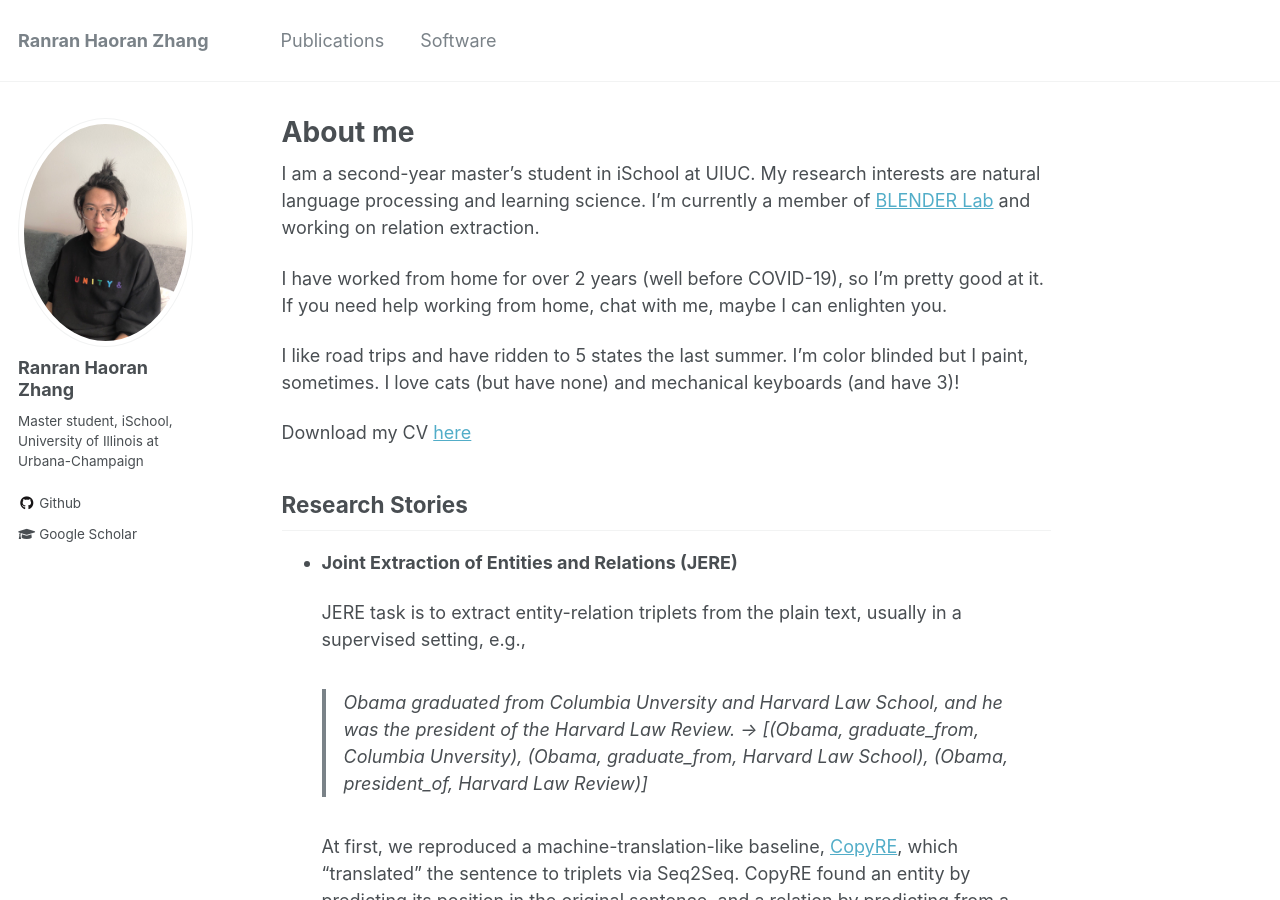
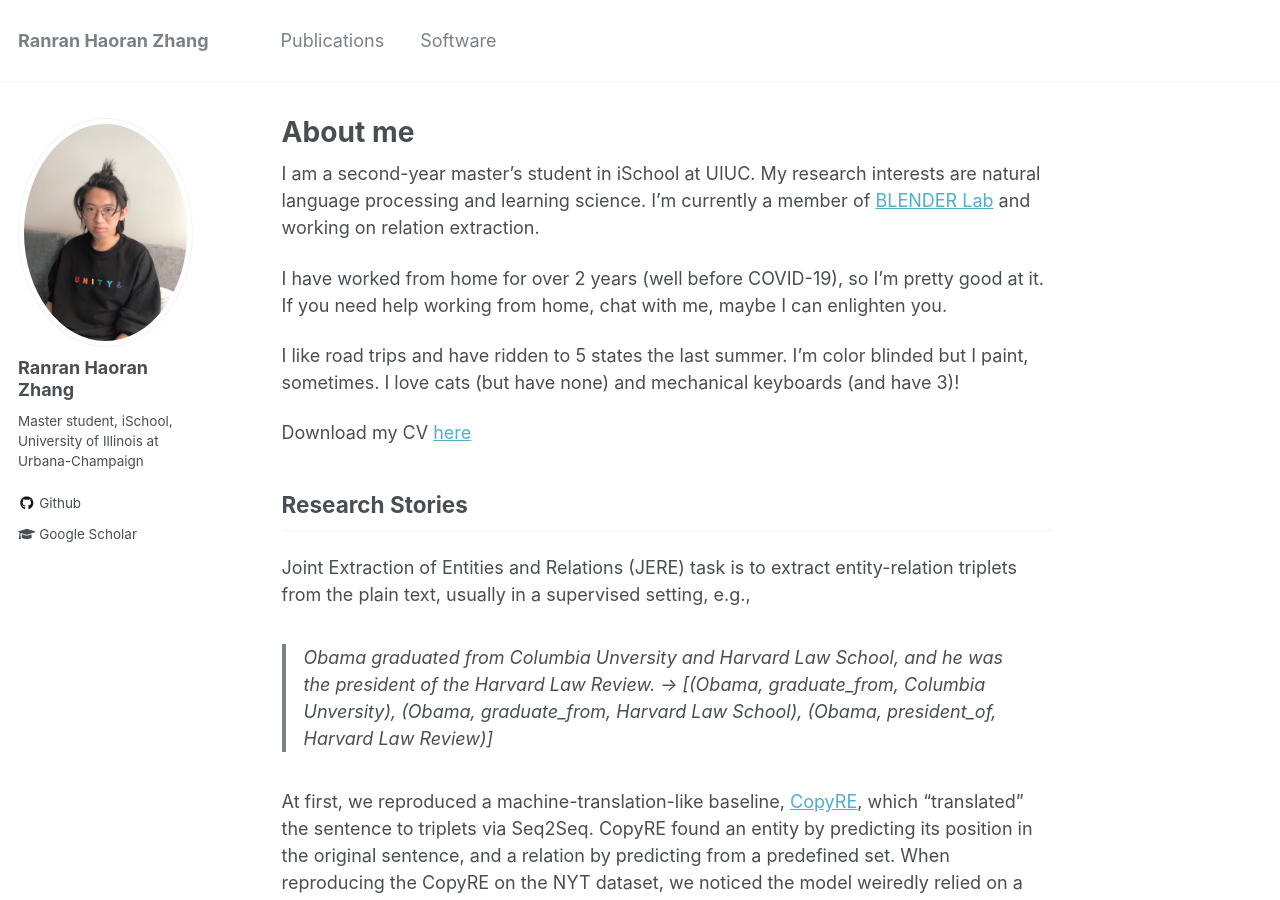
Before and after one commit to WindChimeRan/WindChimeRan.github.io, a Jekyll site: the page built from _pages/about.md, in a window 1280 px wide and 900 px high. Built offline with Jekyll 4.4.1, drawn with Linux system fonts in a browser that asks for light colours.

Commit message:
about haoran

```diff
--- a/_pages/about.md
+++ b/_pages/about.md
@@ -20,12 +20,12 @@ Download my CV [here](https://windchimeran.github.io/files/cv.pdf)
 
 ## Research Stories
 
-- **Joint Extraction of Entities and Relations (JERE)**
+  <!-- ### Joint Extraction of Entities and Relations (JERE) -->
 
-  JERE task is to extract entity-relation triplets from the plain text, usually in a supervised setting, e.g.,
-    > Obama graduated from Columbia Unversity and Harvard Law School, and he was the president of the Harvard Law Review.
-    ->
-    > [(Obama, graduate_from, Columbia Unversity), (Obama, graduate_from, Harvard Law School), (Obama, president_of, Harvard Law Review)]
+  Joint Extraction of Entities and Relations (JERE) task is to extract entity-relation triplets from the plain text, usually in a supervised setting, e.g.,
+  > Obama graduated from Columbia Unversity and Harvard Law School, and he was the president of the Harvard Law Review.
+  ->
+  > [(Obama, graduate_from, Columbia Unversity), (Obama, graduate_from, Harvard Law School), (Obama, president_of, Harvard Law Review)]
 
   At first, we reproduced a machine-translation-like baseline, [CopyRE](https://www.aclweb.org/anthology/P18-1047.pdf), which "translated" the sentence to triplets via Seq2Seq. CopyRE found an entity by predicting its position in the original sentence, and a relation by predicting from a predefined set.
   When reproducing the CopyRE on the NYT dataset, we noticed the model weiredly relied on a mask for entity extraction:
@@ -57,7 +57,7 @@ with Multi-Task Learning**. AAAI, 2020. Retrieved from [here](https://arxiv.org/
 
 **University of Illinois Urbana-Champaign**
 
-MS in Information Management, 2019 - present
+*MS in Information Management, 2019 - present*
 
 Advisor: Heng Ji
 
@@ -66,7 +66,7 @@ Advisor: Heng Ji
 
 **Changsha University of Science and Technology**
 
-BS in Computer Science, 2014 - 2018
+*BS in Computer Science, 2014 - 2018*
 
 Advisor: Daojian Zeng
 
```
